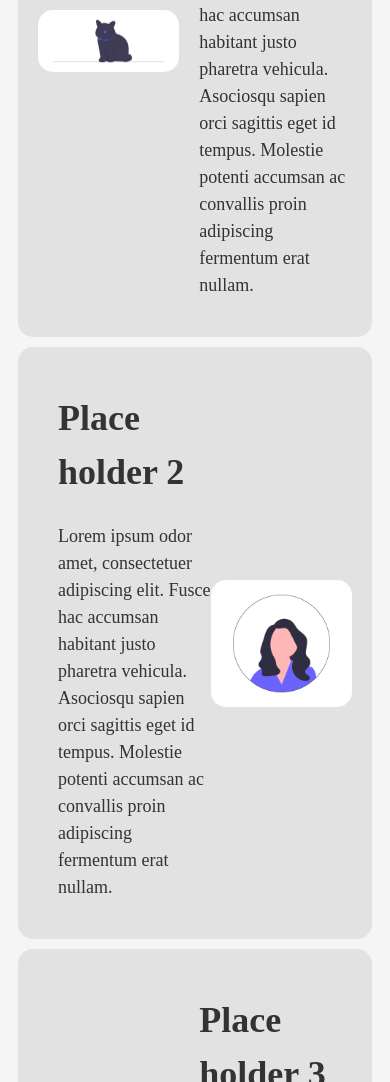
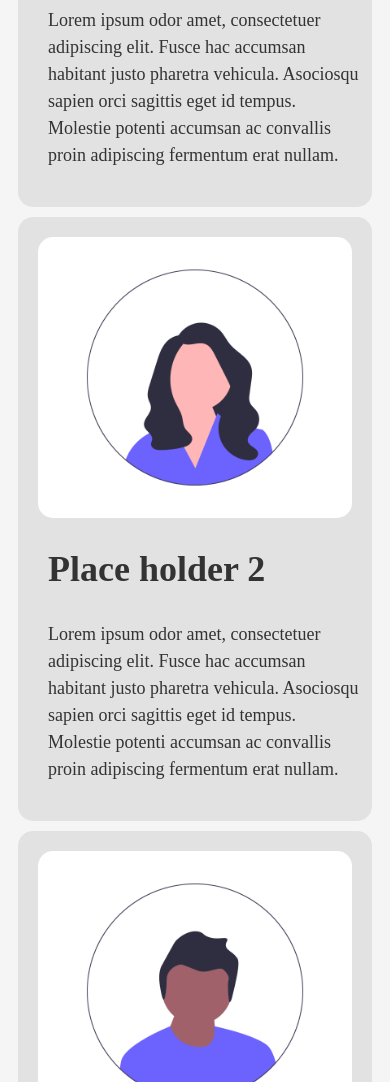
Before and after one commit to doghead71/VectorWebDesign20241028, a plain HTML site: page website/pages/about.html in a window 390 px wide. Shown: the part 464-1546 px from the top of the page. Drawn offline with Linux system fonts and the light colour scheme.

Commit message:
define media query for mobile view'

```diff
--- a/website/css/style.css
+++ b/website/css/style.css
@@ -130,3 +130,20 @@ nav ul li a:hover{
     line-height: 1.5;
     color: #333;
 }
+
+@media screen and (max-width: 600px){
+    .z-container{
+        flex-direction: column;
+    }
+    .image{
+        width: 100%;
+    }
+    .z-text{
+        width: 100%;
+    }
+
+    .z-container:nth-child(even){
+        flex-direction: column;
+    }
+
+}
```
